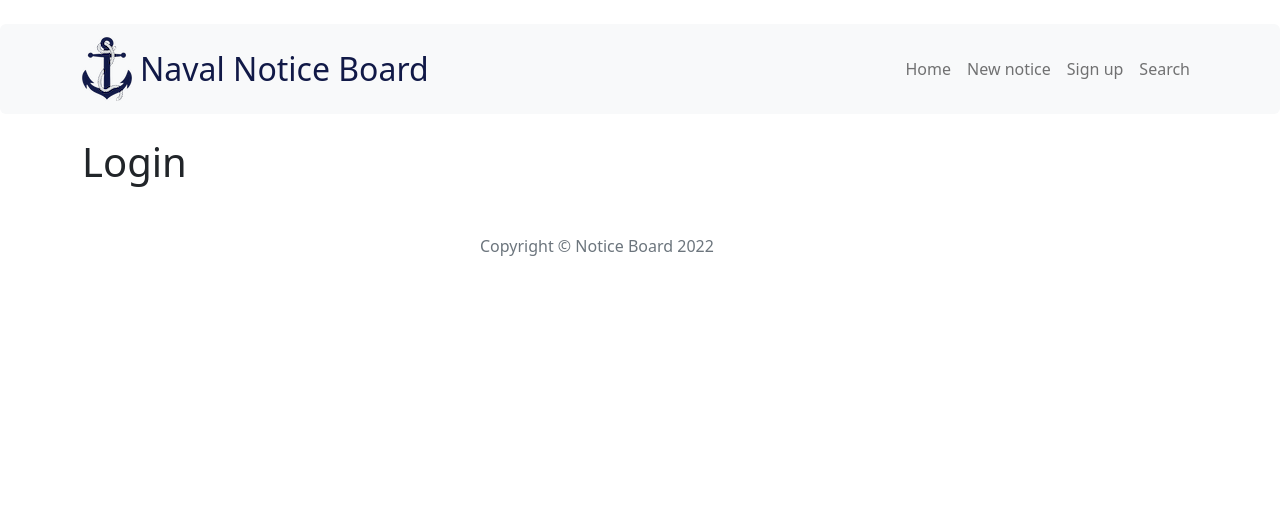
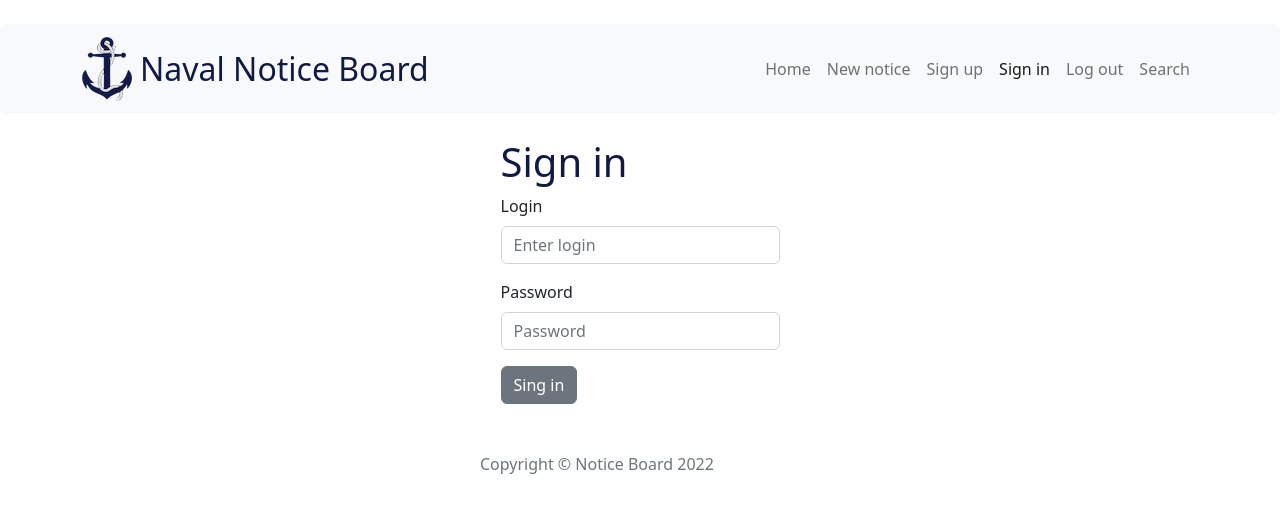
Before and after one commit to Krzemir/Notice-board, a React (Create React App) app in the folder client/: page /login in a window 1280 px wide. Shown: the top 512 px of the page. Built offline with nearby package versions, Linux system fonts and the light colour scheme; no server answers.

Commit message:
Add login feature

```diff
--- a/client/src/App.js
+++ b/client/src/App.js
@@ -2,10 +2,13 @@ import { Routes, Route } from 'react-router-dom';
 import { fetchAds } from "./redux/adsRedux";
 import { useDispatch, useSelector } from "react-redux";
 import { useEffect } from "react";
+// import { API_URL } from './config';
+// import { logIn } from './redux/usersRedux';
 import Home from './components/pages/Home';
 import Ad from './components/pages/Ad';
 import EditAd from './components/pages/EditAd';
 import Login from './components/pages/Login';
+import Logout from './components/pages/Logout';
 import Register from './components/pages/Register';
 import NewAd from './components/pages/NewAd';
 import Search from './components/pages/Search';
@@ -19,9 +22,15 @@ function App() {
   const dispatch = useDispatch();
   useEffect(() => dispatch(fetchAds()), [dispatch])
 
-  const ads = useSelector(state => state.ads);
 
-  console.log(ads)
+  //  fetch(`${API_URL}/auth/user`)
+  //   .then(res => {
+  //     if (res.status === 200) {
+  //       console.log('user', res.json())
+  //       const login = res.json().login;
+  //       dispatch(logIn({ login }))
+  //     }} )
+
 
   return (
     <main>
@@ -32,6 +41,7 @@ function App() {
           <Route path="/ad/:id" element={<Ad />} />
           <Route path="/edit-ad/:id" element={<EditAd />} />
           <Route path="/login" element={<Login />} />
+          <Route path="/logout" element={<Logout />} />
           <Route path="/register" element={<Register />} />
           <Route path="/new-ad" element={<NewAd />} />
           <Route path="/search" element={<Search />} />
--- a/client/src/components/pages/Home.js
+++ b/client/src/components/pages/Home.js
@@ -6,7 +6,6 @@ import AdList from "../features/AdList";
 const Home = () => {
 
   const ads = useSelector(getAllAds);
-  console.log('HOME ADS', ads)
 
   return (
     <>
--- a/client/src/components/pages/Login.js
+++ b/client/src/components/pages/Login.js
@@ -1,10 +1,98 @@
+import Form from 'react-bootstrap/Form';
+import Button from 'react-bootstrap/Button';
+import { useState } from 'react';
+import { useDispatch } from 'react-redux';
+import { API_URL } from '../../config';
+import { logIn } from '../../redux/usersRedux';
+import Alert from 'react-bootstrap/Alert';
+import Spinner from 'react-bootstrap/Spinner';
+
 
 const Login = () => {
+  const [login, setLogin] = useState('');
+  const [password, setPassword] = useState('');
+  const [status, setStatus] = useState(null); // null, loading, success, serverError, clientError
+
+  const dispatch = useDispatch();
+
+  const handleSubmit = (e) => {
+    e.preventDefault();
+
+    const options = {
+      method: 'POST',
+      headers: {
+        'Content-Type': 'application/json',
+      },
+      body: JSON.stringify({ login, password }),
+    }
+
+    setStatus('loading');
+    fetch(`${API_URL}/auth/login`, options)
+      .then(res => {
+        if (res.status === 200) {
+          setStatus('success');
+          dispatch(logIn({ login }))
+        } else if (res.status === 400) {
+          setStatus('clientError');
+        } else {
+          setStatus('serverError');
+        }
+      })
+      .catch(err => {
+          setStatus('serverError');
+      });
+
+
+
+  }
   return (
-    <div>
-      <h1>Login</h1>
-    </div>
-   );
+    <Form className='col-12 col-sm-3 mx-auto' onSubmit={handleSubmit}>
+      <h1 style={{ color: '#111947' }}>Sign in</h1>
+
+        {/* ******* Alerts ******* */}
+        {status === 'success' && (
+          <Alert variant='success' >
+            <Alert.Heading>Success</Alert.Heading>
+            <p>You have been successfully logged in!</p>
+          </Alert>
+        )}
+
+        {status === 'serverError' && (
+          <Alert variant='danger' >
+            <Alert.Heading>Something went wrong...</Alert.Heading>
+            <p>Unexpected error... Try again!</p>
+          </Alert>
+        )}
+
+        {status === 'clientError' && (
+          <Alert variant='danger' >
+            <Alert.Heading>Incorrect data</Alert.Heading>
+            <p>Login or password is incorrect</p>
+          </Alert>
+        )}
+
+        {/* ****** Spinner ******* */}
+
+        {status === 'loading' && (
+        <Spinner animation='border' variant='secondary' role='status'>
+            <span className='visually-hidden'>Loading...</span>
+        </Spinner>
+        )}
+
+        {/* ****** Form fields ******* */}
+
+      <Form.Group className='mb-3' controlId='formLogin'>
+        <Form.Label>Login</Form.Label>
+        <Form.Control type='text' placeholder='Enter login' value={ login } onChange={ e => setLogin(e.target.value)}/>
+      </Form.Group>
+
+      <Form.Group className='mb-3' controlId='formPassword'>
+        <Form.Label>Password</Form.Label>
+        <Form.Control type='password' placeholder='Password' value={ password } onChange={ e => setPassword(e.target.value)}/>
+      </Form.Group>
+        <Button variant='secondary' type='submit'>Sing in</Button>
+    </Form>
+  );
 }
 
 export default Login;
--- /dev/null
+++ b/client/src/components/pages/Logout.js
@@ -0,0 +1,24 @@
+import { API_URL } from '../../config';
+import { logOut } from '../../redux/usersRedux';
+import { useDispatch } from 'react-redux';
+import { useEffect } from 'react';
+
+const Logout = () => {
+  const dispatch = useDispatch();
+
+    //TODO: add logout on server - auth/logout
+  useEffect(() => {
+    const options = {
+      method: 'DELETE',
+    };
+
+    fetch(`${API_URL}/auth/logout`, options )
+      .then(() => {
+        dispatch(logOut());
+      })
+    }, [dispatch])
+
+    return null
+  }
+
+export default Logout;
--- a/client/src/components/pages/Register.js
+++ b/client/src/components/pages/Register.js
@@ -11,7 +11,7 @@ const Register = () => {
   const [password, setPassword] = useState('');
   const [phone, setPhone] = useState('');
   const [avatar, setAvatar] = useState(null);
-  const [status, setStatus] = useState(null); // null, success, serverError, serverWarning, loginInUse, loading
+  const [status, setStatus] = useState(null); // null, success, serverError, clientError, loginInUse, loading
 
 const handleSubmit = (e) => {
   e.preventDefault();
@@ -32,7 +32,7 @@ const handleSubmit = (e) => {
       if (res.status === 201) {
         setStatus('success');
       } else if (res.status === 400) {
-        setStatus('serverWarning');
+        setStatus('clientError');
       } else if (res.status === 409) {
         setStatus('loginInUse');
       } else {
@@ -66,7 +66,7 @@ const handleSubmit = (e) => {
           </Alert>
         )}
 
-        {status === 'serverWarning' && (
+        {status === 'clientError' && (
           <Alert variant='warning' >
             <Alert.Heading>Not enough data</Alert.Heading>
             <p>You have to fill all the fields</p>
@@ -109,7 +109,7 @@ const handleSubmit = (e) => {
           <Form.Control type='file' onChange={ e => setAvatar(e.target.files[0]) }/>
         </Form.Group>
 
-        <Button variant='secondary' type='submit'>Submit</Button>
+        <Button variant='secondary' type='submit'>Join!</Button>
 
       </Form>
     </div>
--- a/client/src/components/views/NavBar.js
+++ b/client/src/components/views/NavBar.js
@@ -18,6 +18,8 @@ const NavBar = () => {
                             <Nav.Link as={NavLink} to="/">Home</Nav.Link>
                             <Nav.Link as={NavLink} to="/new-ad">New notice</Nav.Link>
                             <Nav.Link as={NavLink} to="/Register">Sign up</Nav.Link>
+                            <Nav.Link as={NavLink} to="/Login">Sign in</Nav.Link>
+                            <Nav.Link as={NavLink} to="/Logout">Log out</Nav.Link>
                             <Nav.Link as={NavLink} to="/Search">Search</Nav.Link>
                         </Nav>
                     </div>
--- a/client/src/redux/store.js
+++ b/client/src/redux/store.js
@@ -1,12 +1,17 @@
 import { createStore, combineReducers, applyMiddleware, compose } from 'redux';
 import thunk from 'redux-thunk';
 import adsReducer from './adsRedux';
+import userReducer from './usersRedux';
 
 
-const initialState = {};
+const initialState = {
+  ads: [],
+  user: null
+};
 
 const subreducers = {
   ads: adsReducer,
+  users: userReducer
 };
 
 const reducer = combineReducers(subreducers);
--- /dev/null
+++ b/client/src/redux/usersRedux.js
@@ -0,0 +1,26 @@
+//selectors
+
+//actions
+const createActionName = actionName => `app/users/${actionName}`;
+const LOG_IN = createActionName('LOG_IN');
+const LOG_OUT = createActionName('LOG_OUT');
+
+//action creators
+export const logIn = payload => ({ payload, type: LOG_IN });
+export const logOut = payload => ({ payload, type: LOG_OUT });
+
+
+//reducer
+const userReducer = (statePart = null, action) => {
+  switch (action.type) {
+    case LOG_IN:
+      return action.payload;
+    case LOG_OUT:
+      return null;
+    default:
+      return statePart;
+  }
+
+}
+
+export default userReducer;
```
Also changed, not shown: 2 other files (tests, documents, lock files or other folders).
